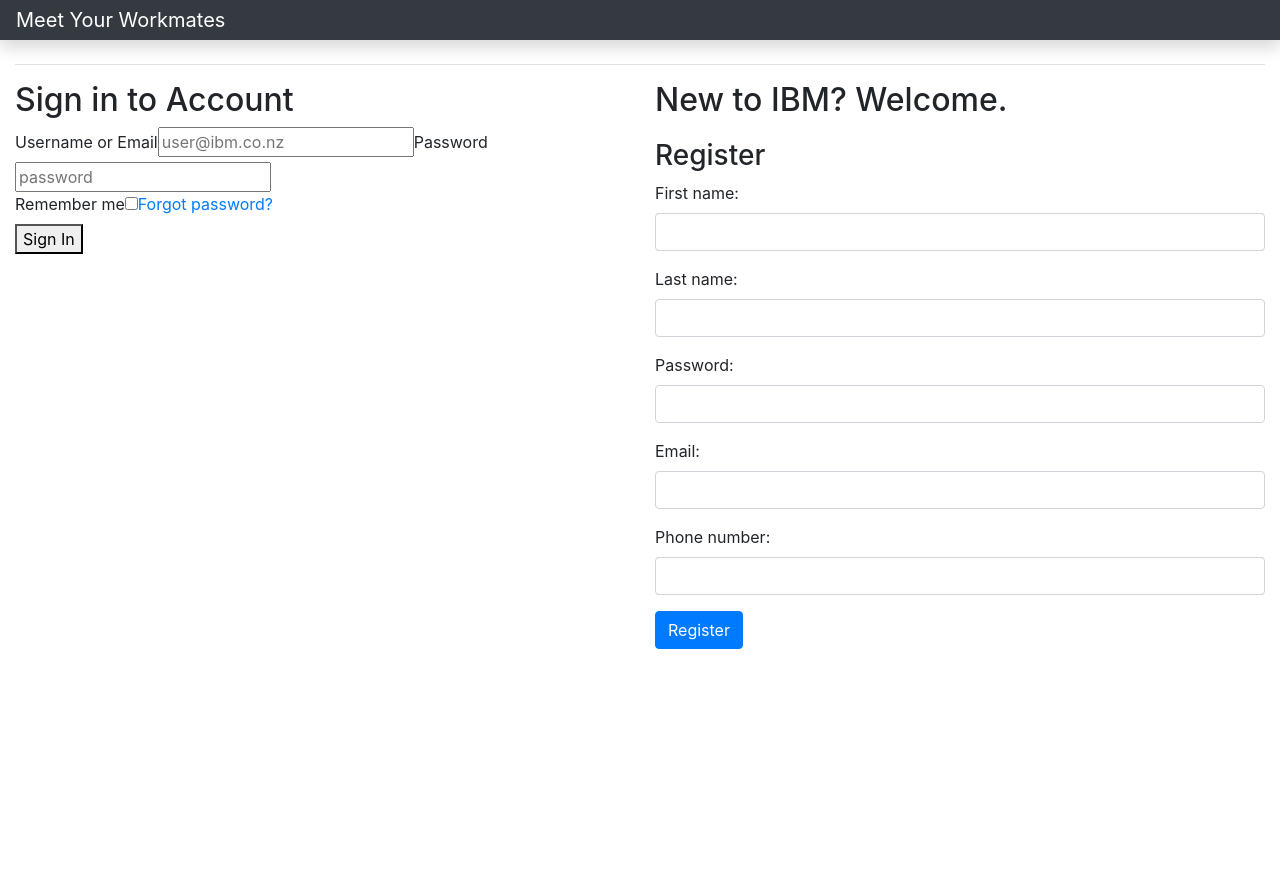
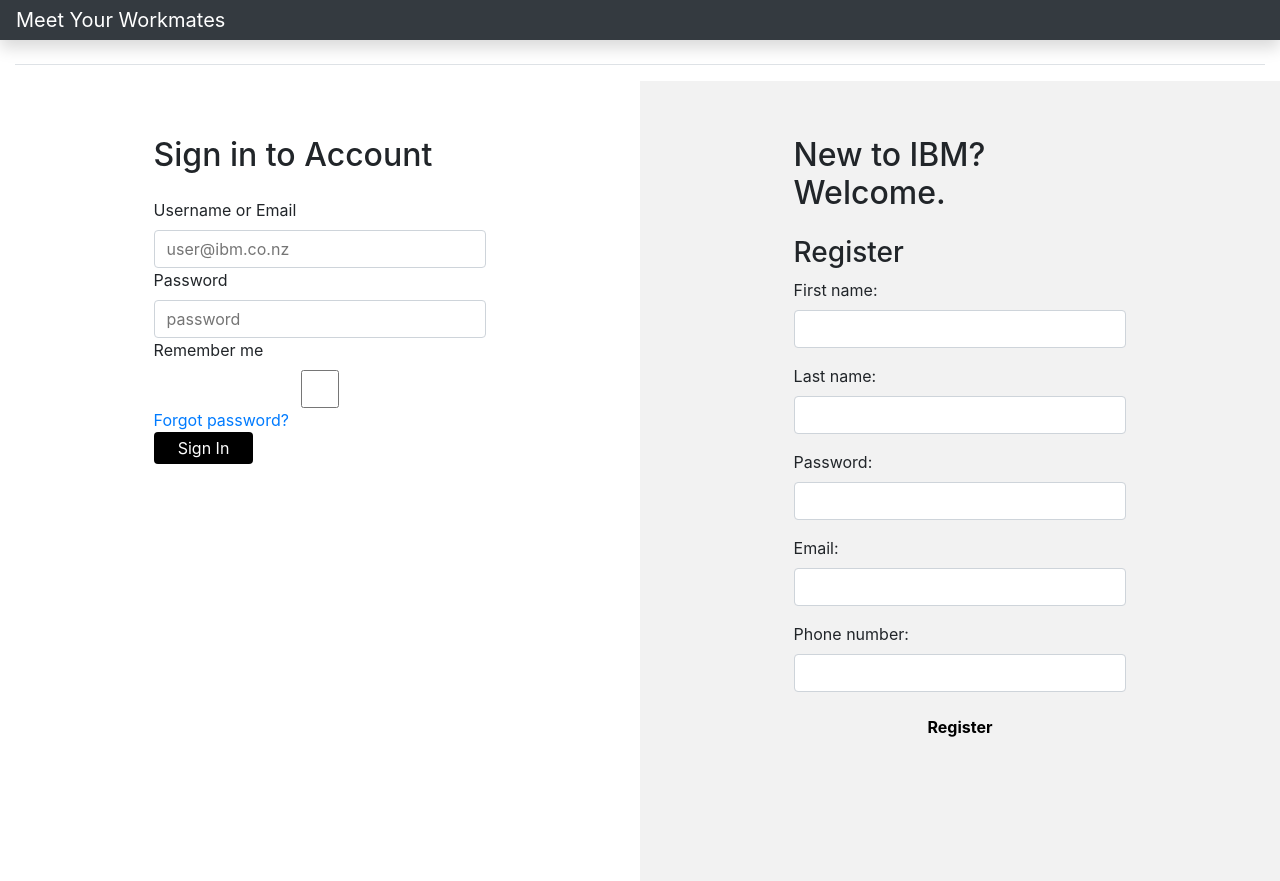
Before and after one commit to LindseydB/Meet-your-work-mates, a React (Create React App) app in the folder client/: page /register in a window 1280 px wide. Before the commit the page ends 800 px from the top, so only its background shows below. Built offline with nearby package versions, Linux system fonts and the light colour scheme.

Commit message:
added styles for login/register page

```diff
--- a/client/src/css/App.css
+++ b/client/src/css/App.css
@@ -1,3 +1,56 @@
+
+.heading{
+  margin: 5% 0 7% 0;
+}
+
+.loginregister{
+  padding:3% 12%!important;
+}
+
+.registerbg{
+  background:#f2f2f2;
+  float:right;
+  height:100vh;
+}
+
+.button, .input{
+  width:100%;
+}
+
+button{
+  color: #fff;
+  background-color: #000000;
+  width:30%;
+  margin:0 32%;
+  border-radius:.25rem!important;
+  padding:4px;
+  border:0;
+}
+
+.btn-primary{
+  background:none!important;
+  color:#000000!important;
+  border:0!important;
+  font-weight:bold!important;
+}
+
+input{
+  display: block;
+  width: 100%;
+  height: calc(1.5em + .75rem + 2px);
+  padding: .375rem .75rem;
+  font-size: 1rem;
+  font-weight: 400;
+  line-height: 1.5;
+  color: #495057;
+  background-color: #fff;
+  background-clip: padding-box;
+  border: 1px solid #ced4da;
+  border-radius: .25rem;
+  transition: border-color .15s ease-in-out,box-shadow .15s ease-in-out;
+}
+
+
 .App {
   text-align: center;
 }
```
